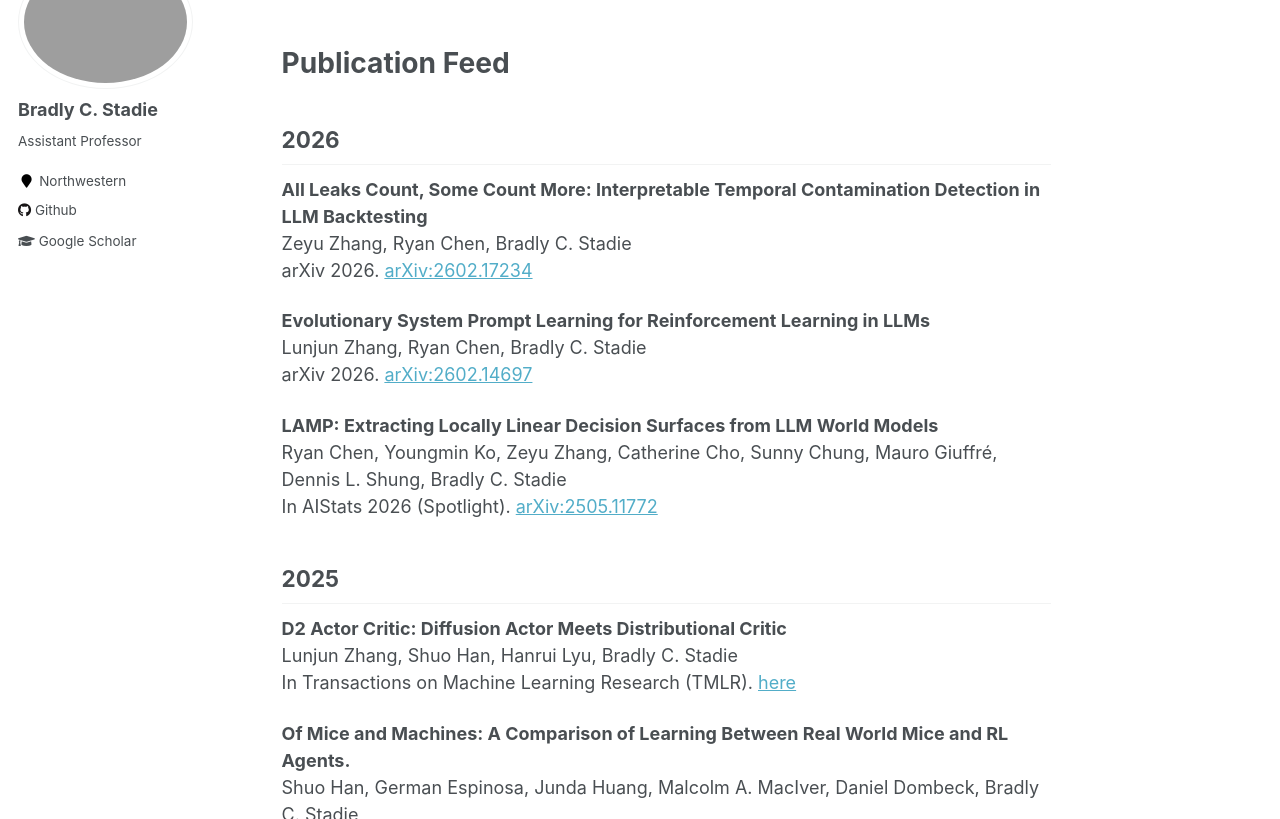
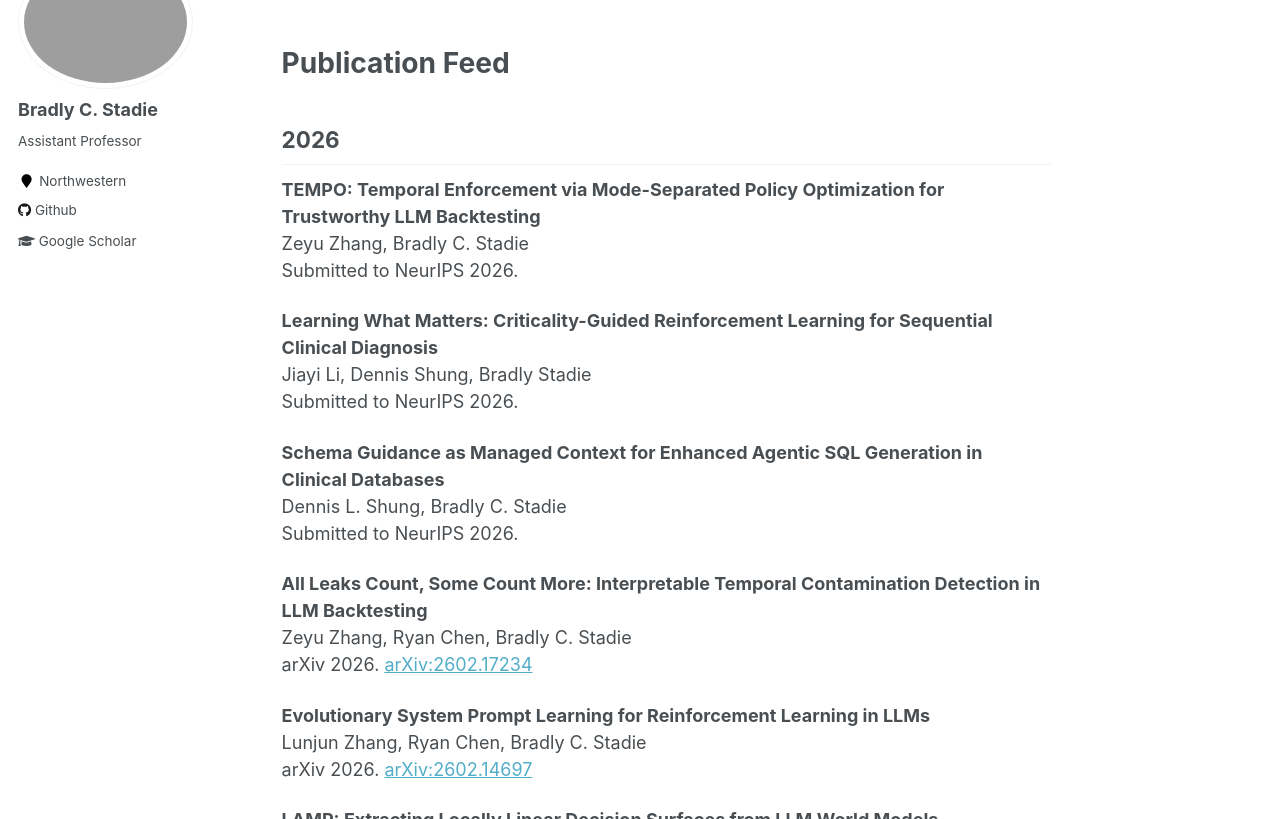
Before and after one commit to bstadie/bstadie.github.io, a Jekyll site: the page built from _pages/about.md, in a window 1280 px wide and 900 px high, scrolled down 1331 px, cut to the strip 81-900 px from the top of the window. Built offline with Jekyll 4.4.1, drawn with Linux system fonts in a browser that asks for light colours.

Commit message:
Update about.md

```diff
--- a/_pages/about.md
+++ b/_pages/about.md
@@ -71,6 +71,17 @@ I recently made a YouTube video about some of my research for a general audience
 
 ## 2026
 
+**TEMPO: Temporal Enforcement via Mode-Separated Policy Optimization for Trustworthy LLM Backtesting**
+Zeyu Zhang, Bradly C. Stadie
+Submitted to NeurIPS 2026.
+
+**Learning What Matters: Criticality-Guided Reinforcement Learning for Sequential Clinical Diagnosis**
+Jiayi Li, Dennis Shung, Bradly Stadie
+Submitted to NeurIPS 2026.
+
+**Schema Guidance as Managed Context for Enhanced Agentic SQL Generation in Clinical Databases**
+Dennis L. Shung, Bradly C. Stadie
+Submitted to NeurIPS 2026.
 
 **All Leaks Count, Some Count More: Interpretable Temporal Contamination Detection in LLM Backtesting**
 Zeyu Zhang, Ryan Chen, Bradly C. Stadie
```
